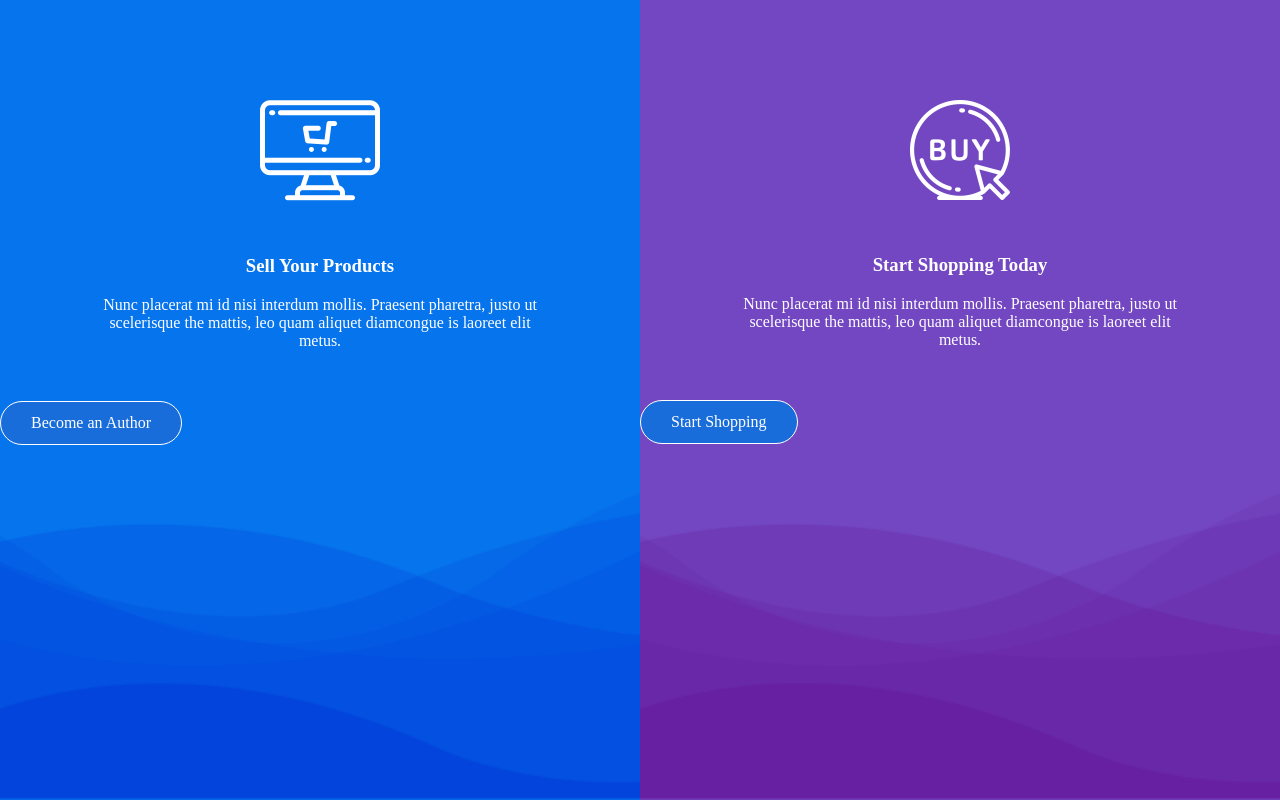
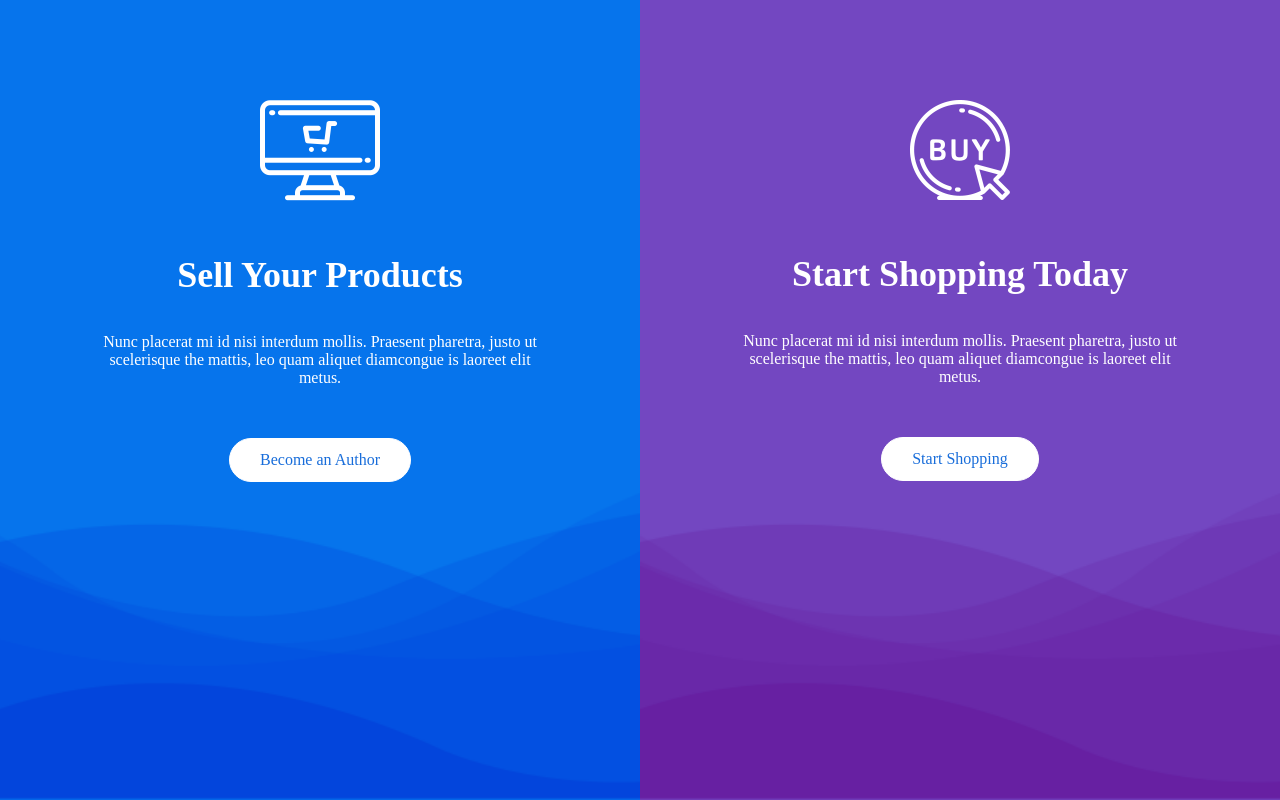
Before and after one commit to timurtheprogrammer777/second-big-project, a website: page app/index.html in a window 1280 px wide. Shown: the part 6414-7214 px from the top of the page. Drawn offline with nearby package versions, Linux system fonts and the light colour scheme; files that its build step writes are made by us from their sources.

Commit message:
added become section

```diff
--- a/app/index.html
+++ b/app/index.html
@@ -862,7 +862,7 @@
                     <h3>Sell Your Products</h3>
                     <p>Nunc placerat mi id nisi interdum mollis. Praesent pharetra, justo ut scelerisque
                         the mattis, leo quam aliquet diamcongue is laoreet elit metus.</p>
-                    <button>Become an Author</button>
+                    <div class="become__btn"><button>Become an Author</button></div>
                 </div>
                 <div class="become__right-content">
                     <div class="become__photo">
@@ -871,7 +871,7 @@
                     <h3>Start Shopping Today</h3>
                     <p>Nunc placerat mi id nisi interdum mollis. Praesent pharetra, justo ut scelerisque
                         the mattis, leo quam aliquet diamcongue is laoreet elit metus.</p>
-                    <button>Start Shopping</button>
+                    <div class="become__btn"><button>Start Shopping</button></div>
                 </div>
             </div>
         <!-- </div> -->
--- a/app/scss/style.scss
+++ b/app/scss/style.scss
@@ -813,6 +813,9 @@ header{
 }
 .become__inner{
     display: flex;
+    h3{
+        font-size: 36px;
+    }
     .become__photo{
         margin-top: 100px;
         text-align: center;
@@ -830,19 +833,20 @@ header{
         margin-left: 10px;
     }
     button{
+
         border: 1px solid #fff;
-        color: white;
+        color: #186dda;
         padding: 12px 30px 12px 30px;
-        background-color: #186dda;
+        background-color: $white;
         border-radius: 50px;
         cursor: pointer;
         transition: all .7s;
     }
     button:hover{
         // margin-right: 50px;
-        color: blue;
+        color: $white;
         padding: 12px 30px 12px 30px;
-        background-color: #fff;
+        background-color: #186dda;
         border-radius: 50px;
         border:none;
         cursor: pointer;
@@ -867,7 +871,9 @@ header{
     background-size: cover;
 
 }
-
+.become__btn{
+    text-align: center;
+}
 
 
 //become__end
```
